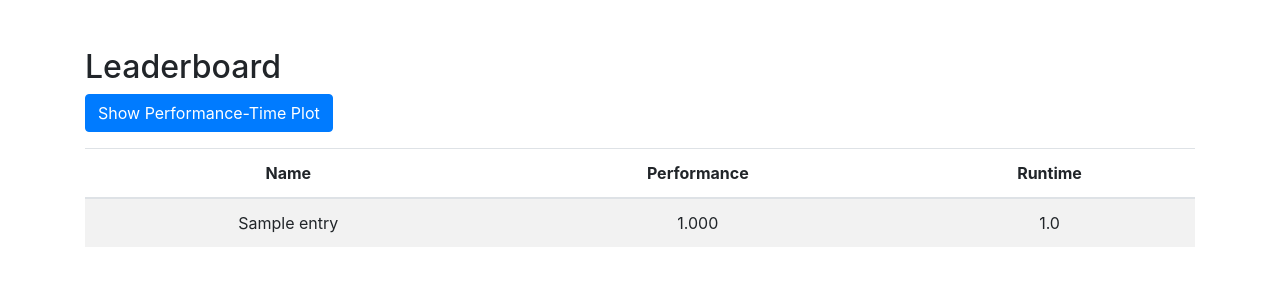
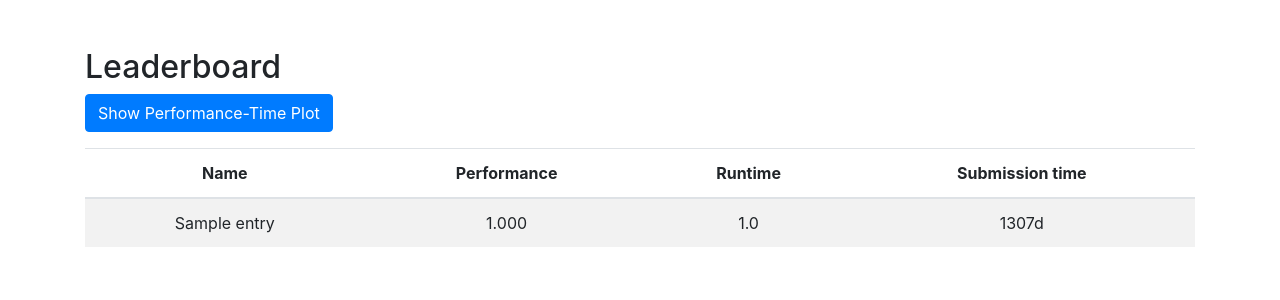
Before and after one commit to nathangrinsztajn/CO-challenge, a Flask app: page /view_leaderboard in a window 1280 px wide. Shown: the top 300 px of the page. Run offline with Flask 3, Linux system fonts and the light colour scheme; tables that the repository leaves empty hold one stand-in row (values such as "Sample post"); some libraries are stand-ins or nearby versions.

Commit message:
add date

```diff
--- a/backend/app.py
+++ b/backend/app.py
@@ -1,5 +1,6 @@
 from flask import Flask, request, jsonify, render_template
 from flask_sqlalchemy import SQLAlchemy
+from datetime import datetime
 
 app = Flask(__name__)
 
@@ -14,6 +15,7 @@ class LeaderboardEntry(db.Model):
     time = db.Column(db.Float, nullable=False)
     performance = db.Column(db.Float, nullable=False)
     function_code = db.Column(db.Text, nullable=False)
+    date = db.Column(db.DateTime, default=datetime.utcnow)
 
 with app.app_context():
     db.create_all()
@@ -68,7 +70,8 @@ def tradeoff_data():
 @app.route('/view_leaderboard', methods=['GET'])
 def view_leaderboard():
     entries = LeaderboardEntry.query.order_by(LeaderboardEntry.performance.desc()).all()
-    return render_template('leaderboard.html', leaderboard=entries)
+    return render_template('leaderboard.html', leaderboard=entries, current_time=datetime.utcnow())
+
 
 
 @app.route('/view_tradeoff', methods=['GET'])
--- a/backend/templates/leaderboard.html
+++ b/backend/templates/leaderboard.html
@@ -24,6 +24,7 @@
                 <th>Name</th>
                 <th>Performance</th>
                 <th>Runtime</th>
+                <th>Submission time</th>
             </tr>
             </thead>
             <tbody>
@@ -32,6 +33,16 @@
                     <td>{{ entry.name }}</td>
                     <td>{{ "{:.3f}".format(entry.performance) }}</td>
                     <td>{{ "{:.1f}".format(entry.time) }}</td>
+                    <td>
+                        {% set time_diff = (current_time - entry.date).total_seconds() %}
+                        {% if time_diff < 3600 %}
+                            {{ "{:.0f}".format(time_diff/60) }}m
+                        {% elif time_diff < 86400 %}
+                            {{ "{:.0f}".format(time_diff/3600) }}h
+                        {% else %}
+                            {{ "{:.0f}".format(time_diff/86400) }}d
+                        {% endif %}
+                    </td>
                 </tr>
             {% endfor %}
             </tbody>
```
